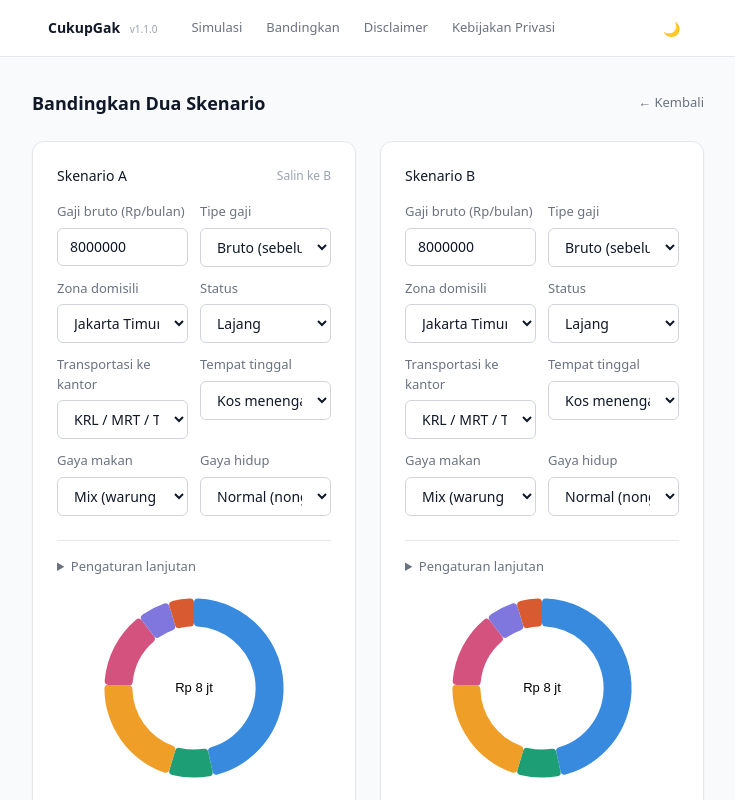
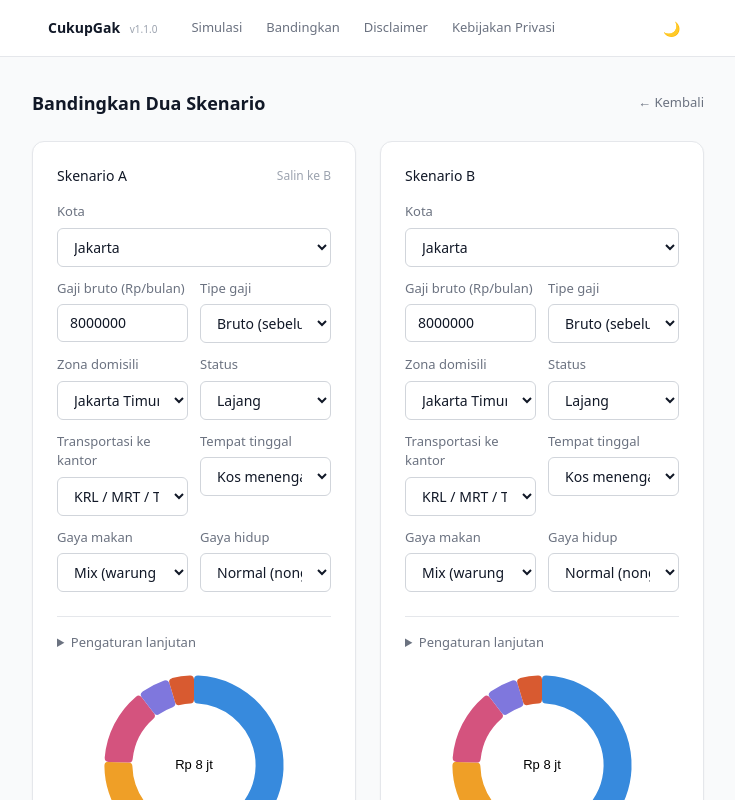
Before and after one commit to faisalaffan/cukupgak, a Nuxt app: page /compare in a window 1280 px wide. Shown: the top 800 px of the page, without its empty margins (272-1007 px from the left). Built offline with nearby package versions, Linux system fonts and the light colour scheme.

Commit message:
feat: add multi-city support

```diff
--- a/components/SalaryForm.vue
+++ b/components/SalaryForm.vue
@@ -6,6 +6,20 @@ const form = defineModel<SalaryInput>({ required: true })
 
 <template>
   <div class="grid grid-cols-1 md:grid-cols-2 gap-3 mb-6">
+    <div class="md:col-span-2">
+      <label for="city" class="block text-[13px] text-gray-500 dark:text-gray-400 mb-1.5">Kota</label>
+      <select
+        id="city"
+        v-model="form.city"
+        class="w-full border border-gray-300 dark:border-gray-600 rounded-md px-3 py-2 text-sm text-gray-900 dark:text-gray-100 bg-white dark:bg-gray-800 focus:outline-none focus:ring-2 focus:ring-blue-500"
+      >
+        <option value="jakarta">Jakarta</option>
+        <option value="surabaya">Surabaya</option>
+        <option value="bandung">Bandung</option>
+        <option value="medan">Medan</option>
+        <option value="yogyakarta">Yogyakarta</option>
+      </select>
+    </div>
     <div>
       <label for="salary" class="block text-[13px] text-gray-500 dark:text-gray-400 mb-1.5">Gaji bruto (Rp/bulan)</label>
       <input
--- a/composables/use-salary-calculator.ts
+++ b/composables/use-salary-calculator.ts
@@ -10,6 +10,7 @@ const DEFAULT_FORM: SalaryInput = {
   housing: 'kos_mid',
   food: 'mixed',
   lifestyle: 'normal',
+  city: 'jakarta',
   cicilan: 0,
   danaDarurat: 0,
   tunjanganTransport: 0,
@@ -28,6 +29,7 @@ export function useSalaryCalculator() {
     const gross = form.salary
     const deductions = calcTax(gross, form.status)
     const expenses = getExpenses(
+      form.city,
       form.zone,
       form.status,
       form.transport,
--- a/composables/use-url-sync.ts
+++ b/composables/use-url-sync.ts
@@ -2,7 +2,7 @@ import type { SalaryInput } from '~/types/salary'
 
 const FORM_KEYS = [
   'salary', 'salaryType', 'zone', 'status', 'transport',
-  'housing', 'food', 'lifestyle',
+  'housing', 'food', 'lifestyle', 'city',
   'cicilan', 'danaDarurat', 'tunjanganTransport', 'tunjanganMakan', 'bonusTahunan',
 ] as const
 
--- a/types/salary.ts
+++ b/types/salary.ts
@@ -12,6 +12,8 @@ export type FoodStyle = 'warung' | 'mixed' | 'resto'
 
 export type Lifestyle = 'frugal' | 'normal' | 'social'
 
+export type City = import('~/utils/city-data').City
+
 export type Verdict = 'Layak banget' | 'Layak' | 'Pas-pasan' | 'Mepet sekali' | 'Tidak layak'
 
 export interface SalaryInput {
@@ -23,6 +25,7 @@ export interface SalaryInput {
   housing: HousingType
   food: FoodStyle
   lifestyle: Lifestyle
+  city: City
   cicilan?: number
   danaDarurat?: number
   tunjanganTransport?: number
--- /dev/null
+++ b/utils/city-data.ts
@@ -0,0 +1,19 @@
+export type City = 'jakarta' | 'surabaya' | 'bandung' | 'medan' | 'yogyakarta'
+
+export const CITY_LABELS: Record<City, string> = {
+  jakarta: 'Jakarta',
+  surabaya: 'Surabaya',
+  bandung: 'Bandung',
+  medan: 'Medan',
+  yogyakarta: 'Yogyakarta',
+}
+
+export const CITY_MULTIPLIERS: Record<City, {
+  housing: number; transport: number; food: number; lifestyle: number; utilities: number
+}> = {
+  jakarta:    { housing: 1.0, transport: 1.0,  food: 1.0,  lifestyle: 1.0,  utilities: 1.0 },
+  surabaya:   { housing: 0.75, transport: 0.7, food: 0.85, lifestyle: 0.8,  utilities: 0.9 },
+  bandung:    { housing: 0.7,  transport: 0.65, food: 0.8,  lifestyle: 0.9,  utilities: 0.9 },
+  medan:      { housing: 0.65, transport: 0.7, food: 0.75, lifestyle: 0.75, utilities: 0.85 },
+  yogyakarta: { housing: 0.5,  transport: 0.5, food: 0.6,  lifestyle: 0.7,  utilities: 0.75 },
+}
--- a/utils/salary-calculator.ts
+++ b/utils/salary-calculator.ts
@@ -1,4 +1,6 @@
 import type { Deductions, Expenses, MaritalStatus, Zone, TransportMode, HousingType, FoodStyle, Lifestyle, SalaryResult, SalaryType } from '~/types/salary'
+import { CITY_MULTIPLIERS } from './city-data'
+import type { City } from './city-data'
 
 const PTKP: Record<MaritalStatus, number> = {
   single: 54_000_000,
@@ -78,6 +80,7 @@ export function calcTax(gross: number, status: MaritalStatus): Deductions {
 }
 
 export function getExpenses(
+  city: City,
   zone: Zone,
   status: MaritalStatus,
   transport: TransportMode,
@@ -85,14 +88,15 @@ export function getExpenses(
   food: FoodStyle,
   lifestyle: Lifestyle,
 ): Expenses {
-  const housingCost = HOUSING_COST[housing]
-  const transportCost = TRANSPORT_COST[transport]
+  const m = CITY_MULTIPLIERS[city]
+  const housingCost = HOUSING_COST[housing] * m.housing
+  const transportCost = TRANSPORT_COST[transport] * m.transport
   const basePeople = PEOPLE_MULTIPLIER[status]
   const foodBase = FOOD_BASE[food]
-  const foodCost = foodBase * basePeople * ZONE_MULTIPLIER[zone]
+  const foodCost = foodBase * basePeople * ZONE_MULTIPLIER[zone] * m.food
   const zoneMult = ZONE_MULTIPLIER[zone]
-  const lifestyleCost = LIFESTYLE_COST[lifestyle]
-  const utilities = UTILITY_BASE[status] * zoneMult
+  const lifestyleCost = LIFESTYLE_COST[lifestyle] * m.lifestyle
+  const utilities = UTILITY_BASE[status] * zoneMult * m.utilities
   const personal = 200_000 * basePeople
 
   return {
```
Also changed, not shown: 1 other file (tests, documents, lock files or other folders).
